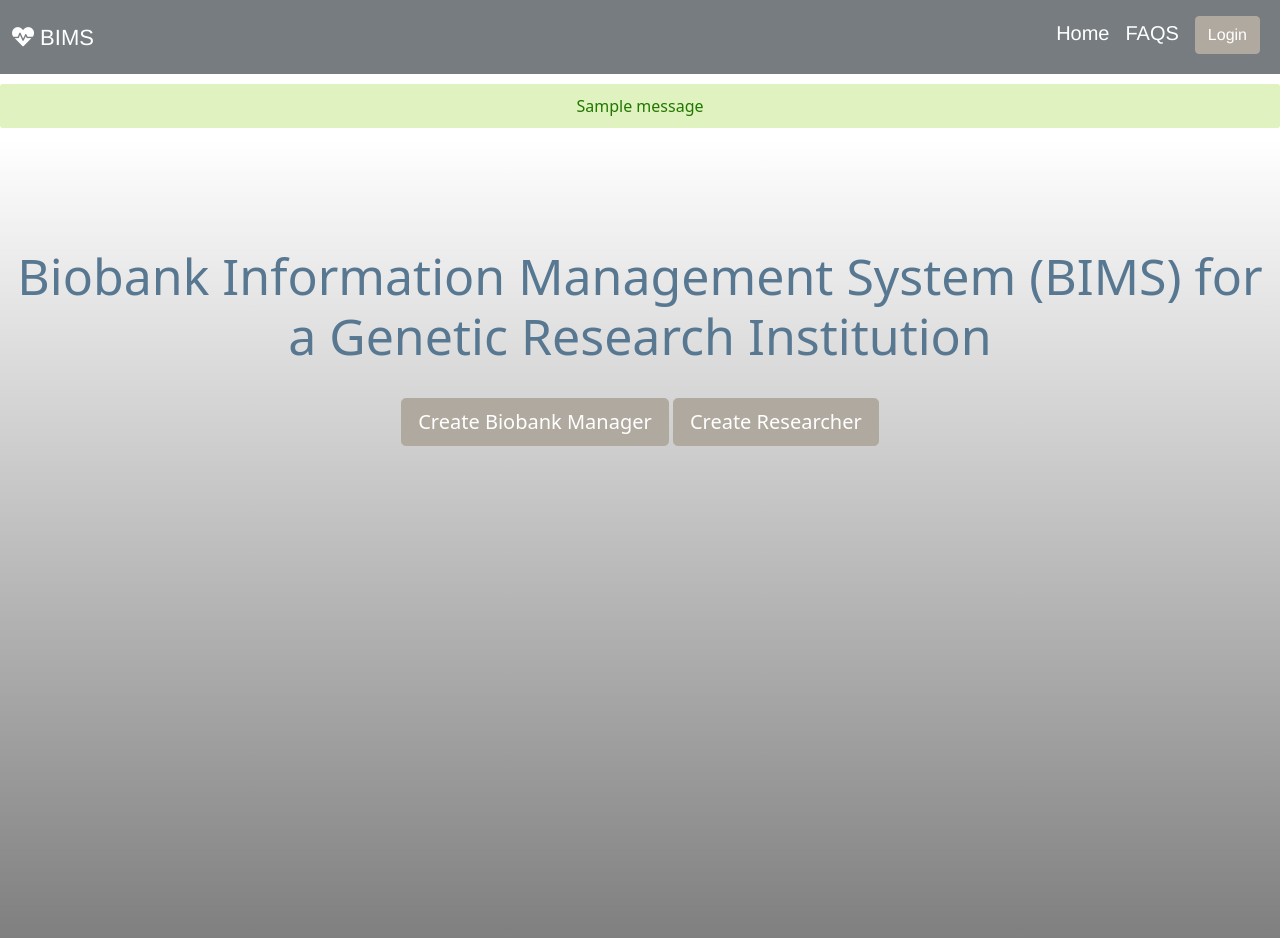
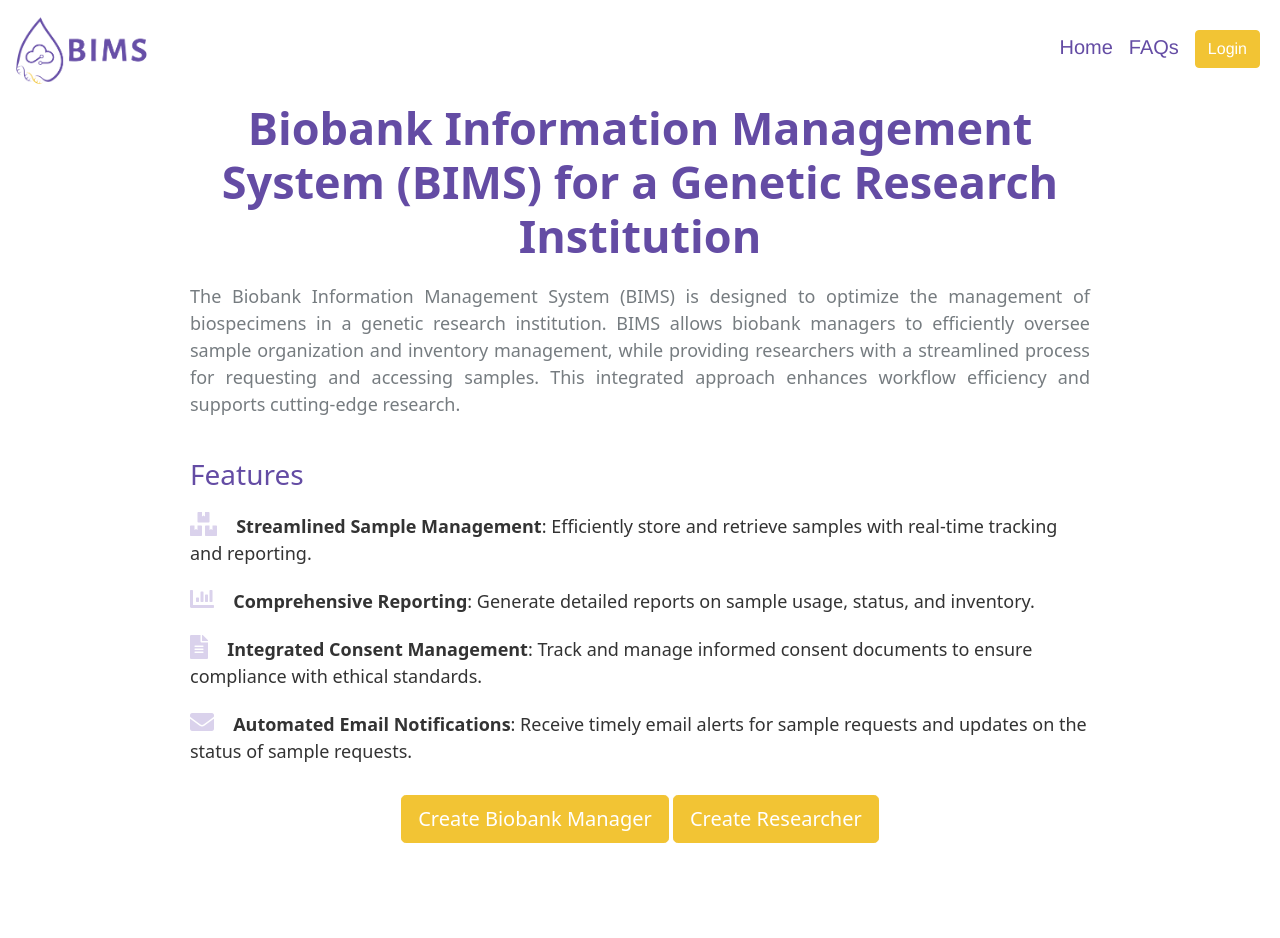
Before and after one commit to aaeiklllm/BIMS, a Django app: page / in a window 1280 px wide. After the commit the page ends 843 px from the top, so only its background shows below. Run offline with Django 3.2, Linux system fonts and the light colour scheme; tables that the repository leaves empty hold one stand-in row (values such as "Sample post"); one stand-in notice (Sample message) is shown; parts of the project's set-up code (start-up, migrations or seed data) failed here and were passed over; some libraries are stand-ins or nearby versions.

Commit message:
homepage, faq, and navbar changes

```diff
--- a/Hackfest/settings.py
+++ b/Hackfest/settings.py
@@ -73,7 +73,7 @@ DATABASES = {
         'ENGINE': 'django.db.backends.postgresql',
         'NAME': 'bims',        # DB_DATABASE
         'USER': 'postgres',         # DB_USERNAME
-        'PASSWORD': 'mikabugsy', # DB_PASSWORD
+        'PASSWORD': '0143', # DB_PASSWORD
         'HOST': '127.0.0.1',        # DB_HOST
         'PORT': '5432',             # DB_PORT
     }
--- a/templates/base.html
+++ b/templates/base.html
@@ -1,4 +1,5 @@
 <!DOCTYPE html>
+{% load static %}
 <html lang="en">
 <head>
     {% block title %}<title>Home</title>{% endblock %}
@@ -12,8 +13,8 @@
 
     <style>
         #loginButton{
-            background-color: #587892;
-            border-color: #587892;
+            background-color: #f2c434;
+            border-color: #f2c434;
 
         }
 
@@ -25,7 +26,7 @@
 
 
         #navbar-custom{
-          background-color: #767C80;
+          background-color: #ffffff;
         }
         #navBar a{
           transition: transform .2s; /* Animation */
@@ -87,14 +88,19 @@
             <button class="navbar-toggler" type="button" data-bs-toggle="collapse" data-bs-target="#navbarTogglerDemo03" aria-controls="navbarTogglerDemo03" aria-expanded="false" aria-label="Toggle navigation">
               <span class="navbar-toggler-icon"></span>
             </button>
-            <a class="navbar-brand " href="#" style="font-size: 22px; font-family: Helvetica, sans-serif;"><span style="color: white;"><i class='fas fa-heartbeat fa-1x'></i>&nbsp;BIMS </span></a>
+            <!-- <a class="navbar-brand " href="#" style="font-size: 22px; font-family: Helvetica, sans-serif;"><span style="color: white;"><i class='fas fa-heartbeat fa-1x'></i>&nbsp;BIMS </span></a> -->
+            <a class="navbar-brand" href="/" style="font-size: 22px; font-family: Helvetica, sans-serif;">
+              <span style="color: white;">
+                  <img src="{% static 'BIMS_transparent.png' %}" alt="Logo" style="height: 75px; vertical-align: middle;">&nbsp;
+              </span>
+          </a>
             <div class="collapse navbar-collapse" id="navbarTogglerDemo03" style="margin-right: 0%;">
               <ul class="navbar-nav ms-auto mb-2 mb-lg-1">
                 <li class="nav-item">
-                  <a class="nav-link active" aria-current="page" href="/" style="font-size: 20px; padding-top:10px; font-family: Helvetica, sans-serif; color: white;">Home</a>
+                  <a class="nav-link active" aria-current="page" href="/" style="font-size: 20px; padding-top:10px; font-family: Helvetica, sans-serif; color: #644ca4;">Home</a>
                 </li>
                 <li class="nav-item">
-                  <a class="nav-link active" href="/aboutUs" style="font-size: 20px; padding-top:10px; font-family: Helvetica, sans-serif; color: white;">FAQS</a>
+                  <a class="nav-link active" href="/aboutUs" style="font-size: 20px; padding-top:10px; font-family: Helvetica, sans-serif; color: #644ca4;">FAQs</a>
                 </li>
 
                 {% if request.session.role %}
--- a/templates/home.html
+++ b/templates/home.html
@@ -1,6 +1,5 @@
-{% extends "base.html"%}
-
-
+{% extends "base.html" %}
+{% load static %}
 {% block content %}
 <head>
   <link rel="stylesheet" href="https://cdnjs.cloudflare.com/ajax/libs/font-awesome/5.9.0/css/all.css">
@@ -25,17 +24,12 @@
       background-color: #FFBABA;
     }
 
-            .zoomOut{
-              transition: transform .2s; /* Animation */
+    .zoomOut {
+      transition: transform .2s;
     }
 
-            .zoomOut:hover{
+    .zoomOut:hover {
       transform: scale(1.2);
-            }
-
-            .card-service p {
-                margin-top: 10px;
-                margin-left: 32px;
     }
 
     .circle-shape {
@@ -53,40 +47,25 @@
       background-color: #16a085 !important;
     }
 
-            #one{
+    #one {
       margin-top: -3rem !important;
     }
-            #button1{
+
+    #button1 {
       background-color: #16a085;
       border-color: #16a085;
     }
 
     .page-hero {
-              height: 100%;
-              width: 100%;
       display: flex;
       justify-content: center;
       align-items: center;
-              /* background-color: white; */
-              background-image: linear-gradient(rgba(0, 0, 0, 0), rgba(0, 0, 0.5, 0.5));
+      min-height: 75vh;
     }
 
     .container-home {
       width: 100%;
-                padding-right: 15px;
-                padding-left: 15px;
-                margin-right: auto;
-                margin-left: auto;
-                margin-top: -30%;
       text-align: center;
-            }
-
-            .bg-image{
-              position: relative;
-              background-position: center top;
-              background-size: cover;
-              background-repeat: no-repeat;
-              background-image: url('../static/homePage.png');
     }
 
     html, body {
@@ -94,7 +73,7 @@
       padding: 0;
       height: 100%;
       width: 100%;
-              color: #587892;
+      color: #644ca4;
     }
 
     .hero-section {
@@ -104,86 +83,97 @@
     .custom-index {
       z-index: 11;
     }
+
     .page-section {
-                position: relative;
       padding-top: 80px;
       padding-bottom: 80px;
-                overflow: hidden;
-            }
-            .card-service {
-                display: inline-flex;
-                flex-direction: row;
-                align-items: center;
-                padding: 20px;
-                margin: 0 auto;
-                width: 100%;
-                height: 100px;
-                font-size: 20px;
-                line-height: normal;
-                background-color: #fff;
-                border-radius: 4px;
-                box-shadow: 0 2px 6px rgb(154 159 151 / 20%);
     }
 
-            .card-service {
-                width: 260px;
+    .content-section {
+      max-width: 900px;
+      margin: 0 auto;
+      text-align: left;
     }
 
-            .custom-img-1 {
-                width: auto;
-                max-width: 390px;
-            }
-            .img-place {
-                position: relative;
-                display: -ms-flexbox;
-                display: flex;
-                -ms-flex-align: center;
-                align-items: center;
-                -ms-flex-pack: center;
-                justify-content: center;
-                margin: 0 auto;
-                width: 100%;
-                height: 100%;
-                text-align: center;
-                overflow: hidden;
-            }
-            #homeContent{
-              padding-top: 30px;
+    .description {
+      margin-top: 20px;
+      font-size: 18px;
+      color: #767C80;
+      text-align: justify;
     }
 
-            .btn-primary{
-              background-color: #B0A99F !important;
-              border-color: #B0A99F !important;
+    .btn-primary {
+      background-color: #f2c434 !important;
+      border-color: #f2c434 !important;
     }
 
+    /* Styles for the Features Section */
+    .features-section {
+      margin-top: 40px;
+    }
+
+    .features-section h3 {
+      font-size: 28px;
+      margin-bottom: 20px;
+    }
+
+    .feature-item {
+      margin-bottom: 20px;
+    }
+
+    .feature-item i {
+      color: #dad2ec;
+      font-size: 24px;
+      margin-right: 15px;
+    }
+
+    .feature-item p {
+      display: inline;
+      font-size: 18px;
+      color: #333;
+    }
   </style>
-          {% if messages %}
-          {% for message in messages %}
-          {% if message.tags %}
-             <div class="{{message.tags}}-msg" style="  text-align: center;">{% endif %}
-
-
-           <i ></i>
-               {{message}}
-               </div>
-               {% endfor %}
-             {% endif %}
-
 </head>
 
-   <div class="page-hero overlay-dark">
-       <div class="container-home wow zoomIn">
-         <h1 style="font-size: 50px;">Biobank Information Management System (BIMS) for a Genetic Research Institution        </h1>
-         <h2 style="color: #767C80;"></h2>
-         <br>
-         <!-- This is what is present in the homepage given a role -->
+<div class="page-hero bg-image">
+  <div class="content-section">
+    <!-- Main Title -->
+    <h1 style="font-size: 45px; text-align: center;"><b>Biobank Information Management System (BIMS) for a Genetic Research Institution</b></h1>
+
+    <!-- Description text -->
+    <p class="description">
+      The Biobank Information Management System (BIMS) is designed to optimize the management of biospecimens in a genetic research institution. BIMS allows biobank managers to efficiently oversee sample organization and inventory management, while providing researchers with a streamlined process for requesting and accessing samples. This integrated approach enhances workflow efficiency and supports cutting-edge research.
+    </p>
+
+    <!-- Features Section -->
+    <div class="features-section">
+      <h3>Features</h3>
+      <div class="feature-item">
+        <i class="fas fa-boxes"></i>
+        <p><strong>Streamlined Sample Management</strong>: Efficiently store and retrieve samples with real-time tracking and reporting.</p>
+      </div>
+      <div class="feature-item">
+        <i class="fas fa-chart-bar"></i>
+        <p><strong>Comprehensive Reporting</strong>: Generate detailed reports on sample usage, status, and inventory.</p>
+      </div>
+      <div class="feature-item">
+        <i class="fas fa-file-alt"></i>
+        <p><strong>Integrated Consent Management</strong>: Track and manage informed consent documents to ensure compliance with ethical standards.</p>
+      </div>
+      <div class="feature-item">
+        <i class="fas fa-envelope"></i>
+        <p><strong>Automated Email Notifications</strong>: Receive timely email alerts for sample requests and updates on the status of sample requests.</p>
+      </div>
+    </div>
+
+    <!-- Content based on the role -->
     {% if request.session.role %}
       {% if request.session.role == 'Admin' %}
-              <h1>Pending User Approvals</h1>
+        <h3>Pending User Approvals</h3>
         <table>
           <tr>
-                  <th>Username</th>
-                  <th>Email</th>
+            <th>Username&emsp;&emsp;&emsp;&emsp;&emsp;</th>
+            <th>Email&emsp;&emsp;&emsp;&emsp;&emsp;&emsp;&emsp;&emsp;&emsp;&emsp;&emsp;</th>
             <th>Action</th>
           </tr>
           {% for user in pending_users %}
@@ -201,20 +191,16 @@
           {% endfor %}
         </table>
       {% elif request.session.role == 'Researcher' %}
-
+        <!-- Researcher content -->
       {% elif request.session.role == 'BiobankManager' %}
-
-              {% else %}
-
+        <!-- Biobank Manager content -->
       {% endif %}
     {% else %}
-
+      <div style="text-align: center; margin: 30px;">
         <a href="/accounts/createaccount/?role=BiobankManager" class="btn btn-primary btn-lg zoomOut" id="button1">Create Biobank Manager</a>
         <a href="/accounts/createaccount/?role=Researcher" class="btn btn-primary btn-lg zoomOut" id="button1">Create Researcher</a>
-
+      </div>
     {% endif %}
   </div>
 </div>
-
-
 {% endblock %}
```
Also changed, not shown: templates/about.html (+87 -41 lines), static/BIMS_transparent.png (added). Lines whose indentation alone changed are shown as unchanged.
